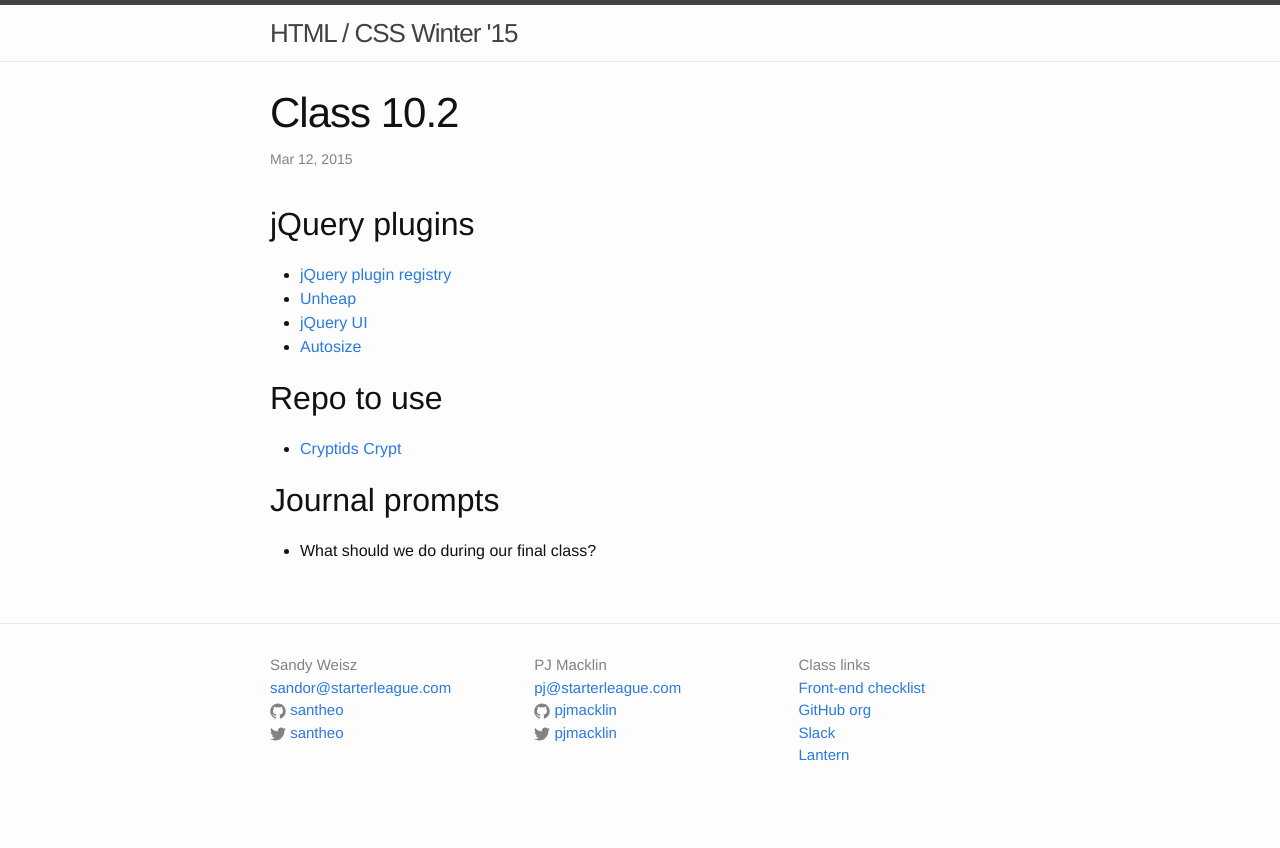
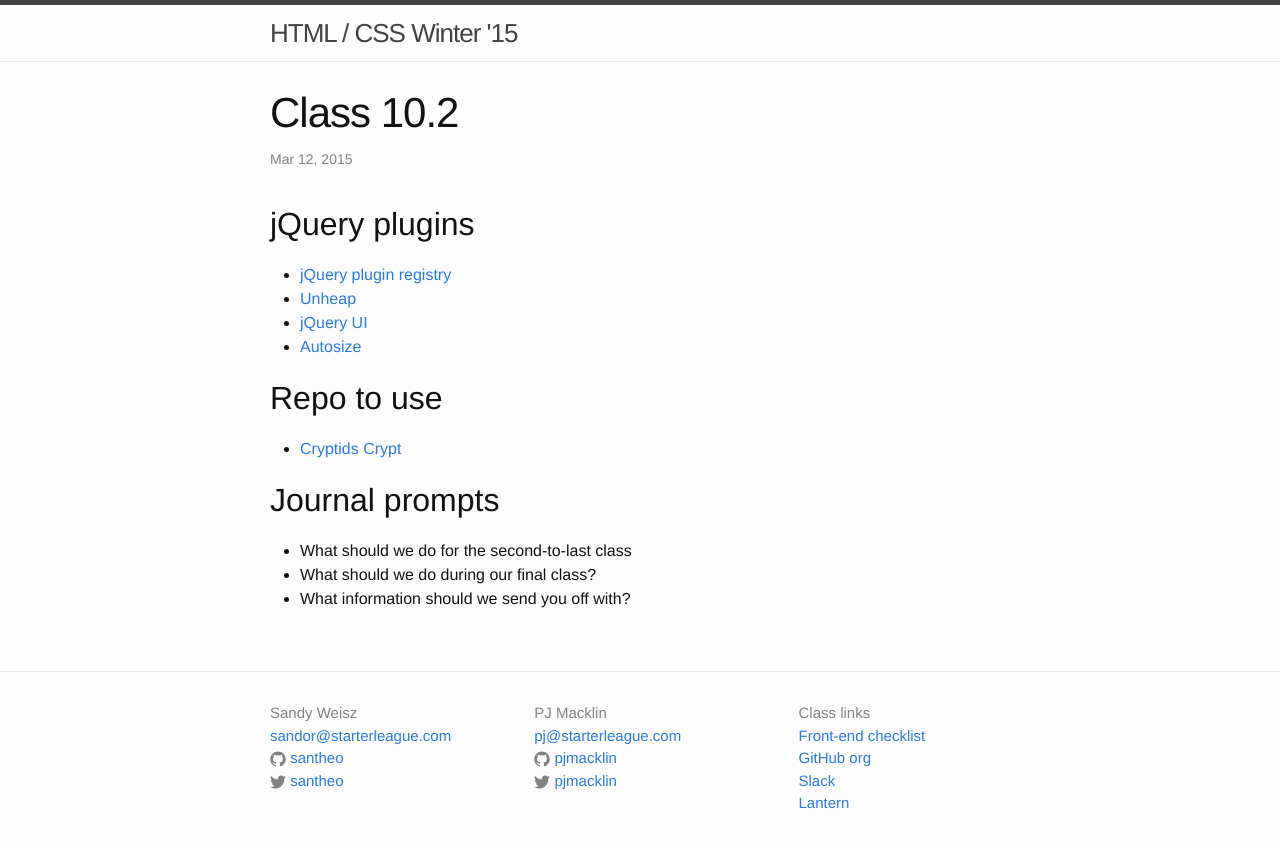
Before and after one commit to tsl-html-css/tsl-html-css.github.io, a Jekyll site: the page built from _posts/2015-03-09-10.2.md, in a window 1280 px wide. Shown: the top 848 px of the page. Built offline with Jekyll 4.4.1, drawn with Linux system fonts in a browser that asks for light colours.

Commit message:
journal updates

```diff
--- a/_posts/2015-03-09-10.2.md
+++ b/_posts/2015-03-09-10.2.md
@@ -18,4 +18,6 @@ categories: class
 
 ## Journal prompts
 
+* What should we do for the second-to-last class
 * What should we do during our final class?
+* What information should we send you off with?
```
